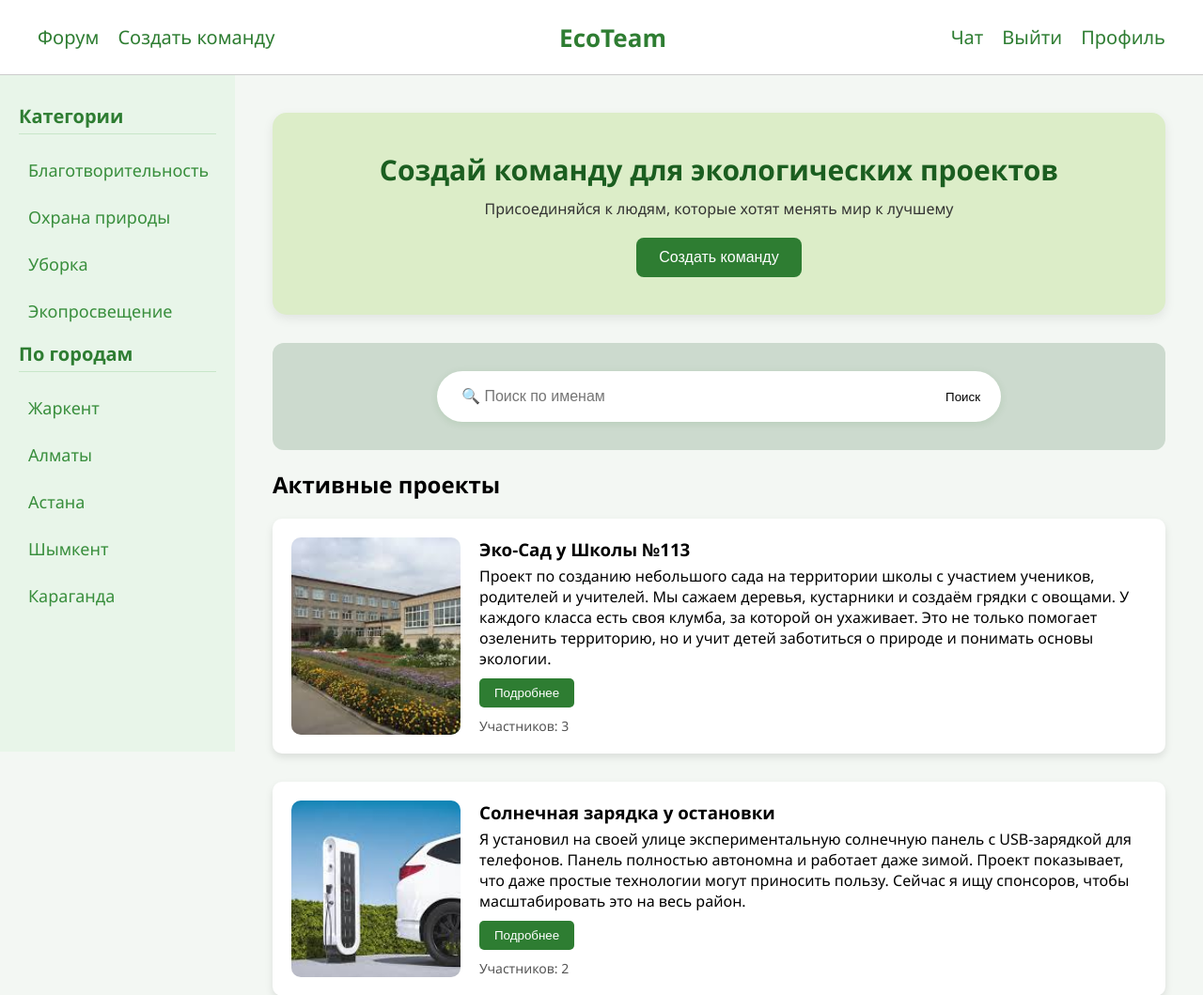
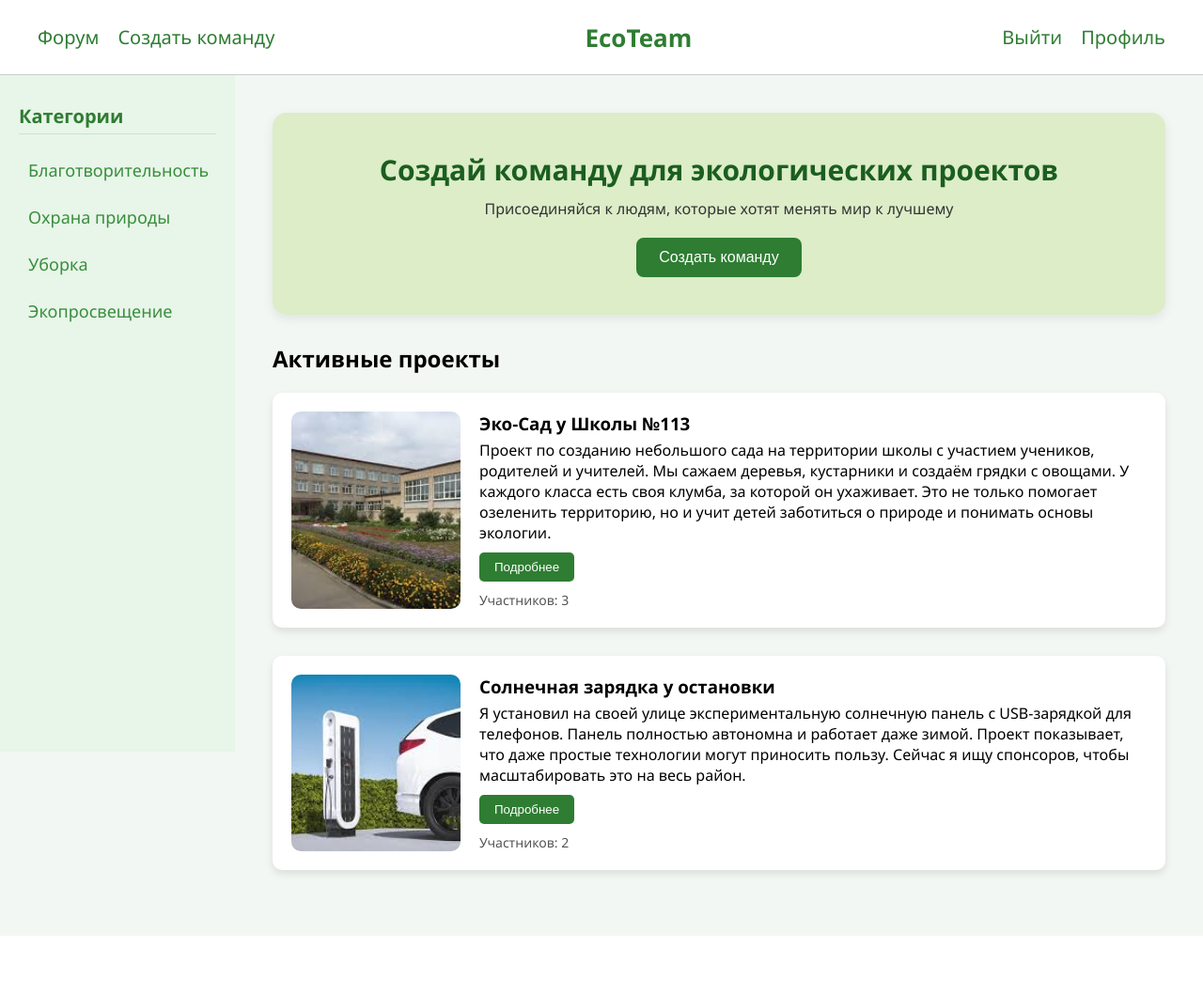
Before and after one commit to Kil41k/EcoTeam, a Django app: page / in a window 1280 px wide. Shown: the top 1059 px of the page at 94% size. After the commit the page ends 938 px from the top, so only its background shows below. Run offline with Django 5.2, Linux system fonts and the light colour scheme; a user stored in the database is signed in; data comes from the database, SQL or seed files in the repository; both versions use the stored data as it was after the commit.

Commit message:
search dev

```diff
--- a/chat/urls.py
+++ b/chat/urls.py
@@ -2,5 +2,5 @@ from django.urls import path
 from .views import chat_room
 
 urlpatterns = [
-    path('chat/<str:room_name>/', chat_room, name='chat')
+    path('<str:room_name>/', chat_room, name='chat')
 ]
--- a/chat/views.py
+++ b/chat/views.py
@@ -3,6 +3,8 @@ from django.contrib.auth.decorators import login_required
 from users.models import User
 from .models import Message
 from django.db.models import Q
+from datetime import datetime
+from django.utils import timezone
 
 
 @login_required
@@ -33,11 +35,11 @@ def chat_room(request, room_name):
 
     # Sort user_last_messages by the timestamp of the last_message in descending order
     user_last_messages.sort(
-        key=lambda x: x['last_message'].timestamp if x['last_message'] else None,
+        key=lambda x: x['last_message'].timestamp if x['last_message'] else timezone.make_aware(datetime.min),
         reverse=True
     )
 
-    return render(request, 'chat.html', {
+    return render(request, 'chat/chat.html', {
         'room_name': room_name,
         'chats': chats,
         'users': users,
--- a/ecoproj/settings.py
+++ b/ecoproj/settings.py
@@ -119,7 +119,7 @@ AUTH_PASSWORD_VALIDATORS = [
 
 LANGUAGE_CODE = 'ru-ru'
 
-TIME_ZONE = 'UTC'
+TIME_ZONE = 'Asia/Almaty'
 
 USE_I18N = True
 
--- a/main/models.py
+++ b/main/models.py
@@ -7,6 +7,8 @@ class Category(models.Model):
     def __str__(self):
         return self.title
 
+
+
 class Projects(models.Model):
     user = models.ForeignKey(User, on_delete=models.CASCADE)
     title = models.CharField(max_length=80)
@@ -14,6 +16,7 @@ class Projects(models.Model):
     category = models.ForeignKey(Category, on_delete=models.CASCADE)
     participants = models.ManyToManyField(User, related_name='projectss')
     image = models.ImageField(upload_to='projimages')
+
     is_completed = models.BooleanField(default=False)
 
 class Comment(models.Model):
--- a/main/templates/main/base.html
+++ b/main/templates/main/base.html
@@ -18,7 +18,6 @@
     <div class="logo">EcoTeam</div>
     <div class="nav-right">
       {%if request.user.is_authenticated%}
-      <a class="nav-link" href="{%url 'chat'%}">Чат</a>
       <a class="nav-link" href="{%url 'logout'%}">Выйти</a>
       <a class="nav-link" href="{%url 'profile' request.user.id%}">Профиль</a>
       {%else%}
--- a/main/templates/main/index.html
+++ b/main/templates/main/index.html
@@ -8,33 +8,10 @@
           <a class="category" href="{% url 'category' cat.id %}">{{ cat.title }}</a>
       {% endfor %}
 
-      <h3 class="city-heading">По городам</h3>
-        <a class="category city-category" href="?city=Актау">Жаркент</a>
-        <a class="category city-category" href="?city=Алматы">Алматы</a>
-        <a class="category city-category" href="?city=Астана">Астана</a>
-        <a class="category city-category" href="?city=Шымкент">Шымкент</a>
-        <a class="category city-category" href="?city=Караганда">Караганда</a>
 
     </aside>
 
-    {% if query %}
-    <h2 class="search-heading">Результаты поиска по "{{ query }}":</h2>
-    {% if users.exists %}
-      <div class="user-card-container">
-        {% for user in users %}
-          <a href="{% url 'profile' user.id %}" class="user-card">
-            <img src="{{ user.profile.avatar.url }}" alt="Аватар {{ user.username }}" class="user-avatar">
-            <div class="user-info">
-              <p class="user-name">{{ user.username }}</p>
-              <p class="user-role">Участник сообщества</p>
-            </div>
-          </a>
-        {% endfor %}
-      </div>
-    {% else %}
-      <p class="no-results">Пользователи не найдены.</p>
-    {% endif %}
-  {% endif %}
+
 
 
     <main class="content">
@@ -44,14 +21,7 @@
         <a class="nav-link" href="{%url 'create'%}"><button>Создать команду</button></a>
       </section>
 
-      <form method="GET" action="{% url 'index' %}">
-        <section class="search-section">
-          <div class="search-container">
-            <input type="text" id="searchInput" placeholder="🔍 Поиск по именам" value="{{ request.GET.q }}" />
-            <button id="searchBtn" aria-label="Поиск"> Поиск </button>
-          </div>
-        </section>
-      </form>
+
 
       <section class="projects">
         <h2>Активные проекты</h2>
--- a/main/urls.py
+++ b/main/urls.py
@@ -7,5 +7,6 @@ urlpatterns = [
     path('category/<int:cat_id>/', category, name='category'),
     path('about/<int:proj_id>/', about, name='about'),
     path('joinproj/<int:proj_id>/', joinproj, name='joinproj'),
-    path('completeproj/<int:proj_id>/', completeproj, name='completeproj')
+    path('completeproj/<int:proj_id>/', completeproj, name='completeproj'),
+
 ]
--- a/users/templates/users/profile.html
+++ b/users/templates/users/profile.html
@@ -12,6 +12,8 @@
             <h2>{{user.first_name}} {{user.last_name}}</h2>
             <p><strong>Почта:</strong> {{user.email}}</p>
             <p><strong>Логин:</strong> {{user.username}}</p>
+                  <a class="nav-link" href="{%url 'chat' user.username%}">Написать</a>
+
             {%if user == request.user%}
             <a href="{%url 'redak'%}"><button class="join-button">Редактировать</button></a>
             {%endif%}
```
Also changed, not shown: db.sqlite3, projimages/photo_2025-04-16_12-24-11.jpg (added).
